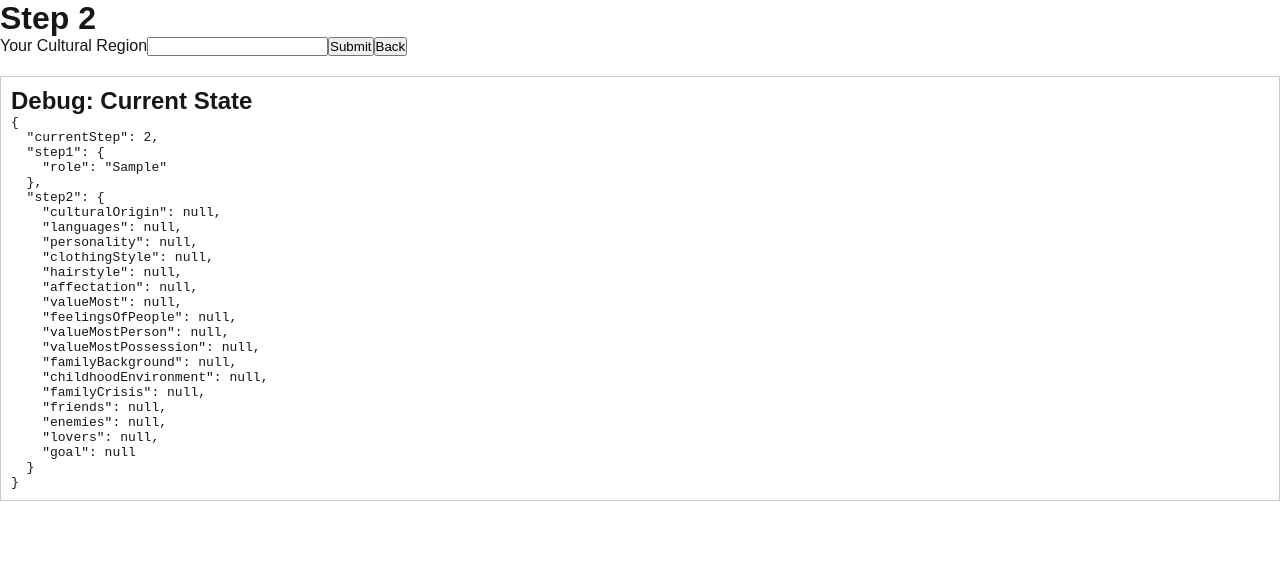
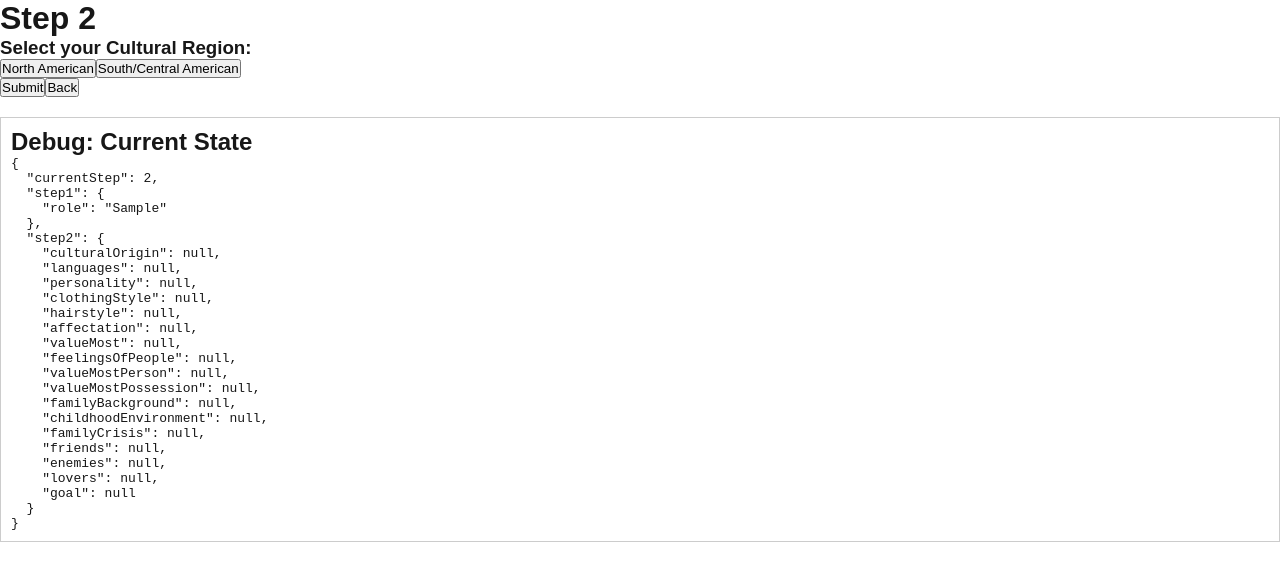
Before and after one commit to ninikigal/choomfie, a Next.js app: page /character in a window 1280 px wide. Both pictures are taken after typing "Sample" into the empty fields and a click on the button "Next". Shown: the top 580 px of the page. Built offline with nearby package versions, Linux system fonts and the light colour scheme.

Commit message:
Implemented selectable form for culture and language

```diff
--- /dev/null
+++ b/app/character/CulturalSelector.tsx
@@ -0,0 +1,70 @@
+"use client"
+
+import { Control, Controller, useController, UseFormWatch } from "react-hook-form";
+import { useState } from "react";
+import { CultureFormData, LifepathFormData } from "./formTypes";
+
+interface Culture {
+    name: string
+    languages: string[];
+}
+
+const cultures: Culture[] = [
+    {
+        name: "North American",
+        languages: [
+            "Chinese", "Cree", "Creole", "English", "French",
+            "Navajo", "Spanish"
+        ]
+    },
+    {
+        name: "South/Central American",
+        languages: [
+            "Creole", "English", "German", "Guarani", "Mayan",
+            "Portuguese", "Quechua", "Spanish"
+        ]
+    }
+]
+
+interface CulturalSelectorProps {
+    control: Control<LifepathFormData>;
+    setValue: (field: keyof LifepathFormData, value: any) => void;
+}
+
+export default function CulturalSelector({control, setValue}: CulturalSelectorProps) {
+    const [selectedCulture, setSelectedCulture] = useState<Culture | null>(null)
+
+    return (
+        <div>
+            <h3>Select your Cultural Region:</h3>
+            {cultures.map((culture) => (
+                <button
+                    type="button"
+                    key={culture.name}
+                    onClick={() => {
+                        setSelectedCulture(culture);
+                        setValue("culturalOrigin", culture.name); // Update culture
+                        setValue("languages", ""); // Reset language when culture changes
+                    }}
+                >
+                    {culture.name}
+                </button>
+            ))}
+
+            {selectedCulture && (
+                <>
+                    <h4>Select your Language:</h4>
+                    {selectedCulture.languages.map((language) => (
+                        <button
+                            type="button"
+                            key={language}
+                            onClick={() => setValue("languages", language)}
+                        >
+                            {language}
+                        </button>
+                    ))}
+                </>
+            )}
+        </div>
+    );
+}
--- a/app/character/formTypes.tsx
+++ b/app/character/formTypes.tsx
@@ -37,10 +37,12 @@ export interface LifepathFormData {
     goal: string | null;
 }
 
+export type CultureFormData = Pick<LifepathFormData, "culturalOrigin" | "languages">
+
 export type FormData = {
     role: RoleFormData;
     lifepath: LifepathFormData;
-  };
+}
 
 export function createEmptyStepData<T extends keyof FormData>(step: T): FormData[T] {
     switch(step) {
--- a/app/character/lifepath.tsx
+++ b/app/character/lifepath.tsx
@@ -1,7 +1,8 @@
 "use client"
 
-import { useForm } from "react-hook-form";
+import { useForm, Controller } from "react-hook-form";
 import { LifepathFormData } from "./formTypes";
+import CulturalSelector from "./CulturalSelector";
 
 interface LifepathFormProps {
     data: LifepathFormData;
@@ -10,20 +11,29 @@ interface LifepathFormProps {
 }
 
 export default function LifepathForm({ data, onFormSubmit, onPreviousClick}: LifepathFormProps) {
-    const { register, handleSubmit } = useForm<LifepathFormData>({
+    const { register, control, setValue, handleSubmit } = useForm<LifepathFormData>({
         defaultValues: data
     })
+
+    const handleFinalSubmit = (formData: LifepathFormData) => {
+        onFormSubmit(formData); // Only submits when both fields are set
+    };
 
     return (
         <form onSubmit={handleSubmit(onFormSubmit)}>
             {/* Cultural Origins */}
-            <label htmlFor="cultural-origin">Your Cultural Region</label>
+            <CulturalSelector control={control} setValue={setValue} />
+            {/* <label htmlFor="cultural-origin">Your Cultural Region</label>
             <input
                 id="cultural-origin"
                 type="text"
                 {...register("culturalOrigin")}
             />
-
+            <input
+                id="languages"
+                type="text"
+                {...register("languages")}
+            /> */}
             {/* Personality */}
             {/* Dress and Personal Style */}
             {/* Motivations and Relationships */}
```
